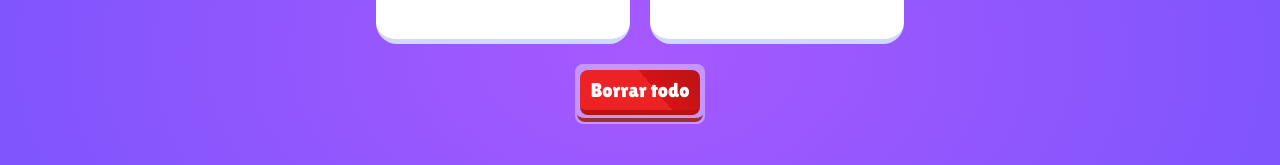
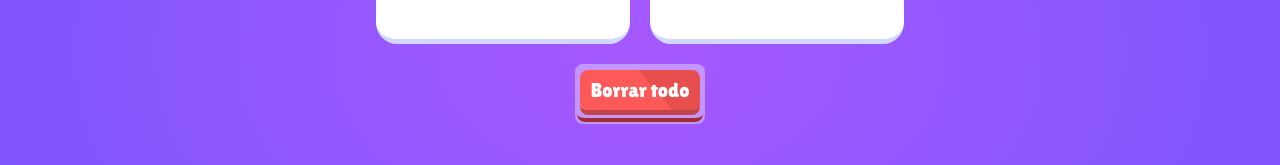
Before and after one commit to JoaquinAdan/AgusIrlandesa, a React (Vite) app: page / in a window 1280 px wide. Shown: the part 161-326 px from the top of the page. Built offline with nearby package versions, Linux system fonts and the light colour scheme.

Commit message:
color for borrar todo

```diff
--- a/src/components/CustomButton.jsx
+++ b/src/components/CustomButton.jsx
@@ -6,15 +6,15 @@ export default function CustomButton({ variant,children, ...props }) {
     buttonBackground: {
       borderRadius: "8px",
       p: "5px 10px",
-      borderBottom: variant !== "eliminar" ? "5px solid #08B9FF" : "5px solid #bb1315",
-      background: variant !== "eliminar" ? "linear-gradient(50deg, #70e0fd, #70e0fd 60%, #4CDAFE 60%, #4CDAFE)" : "linear-gradient(50deg, #ed2224, #ed2224 60%, #d51315 60%, #bb1315)",
+      borderBottom: variant !== "eliminar" ? "5px solid #08B9FF" : "5px solid #c34444",
+      background: variant !== "eliminar" ? "linear-gradient(50deg, #70e0fd, #70e0fd 60%, #4CDAFE 60%, #4CDAFE)" : "linear-gradient(50deg, #fe5959, #fe5959 60%, #e74f4f 60%, #e74f4f)",
       width: variant !== "eliminar" ? "113px" : "auto",
       transition: ".3s ease",
       height: "100%",
       "&:hover": {
         transform: "translateY(1px)",
-        background: variant !== "eliminar" ? "linear-gradient(50deg, #66cde7, #66cde7 60%, #3caecb 60%, #3caecb)" : "linear-gradient(50deg, #d51315, #d51315 60%, #bb1315 60%, #bb1315)",
-        borderBottom: variant !== "eliminar" ? "5px solid #0694cc":"5px solid #ab0c0e",
+        background: variant !== "eliminar" ? "linear-gradient(50deg, #66cde7, #66cde7 60%, #3caecb 60%, #3caecb)" : "linear-gradient(50deg, #e74f4f, #e74f4f 60%, #d54848 60%, #d54848)",
+        borderBottom: variant !== "eliminar" ? "5px solid #0694cc":"5px solid #b33e3e",
         cursor: "pointer",
       },
     },
```
